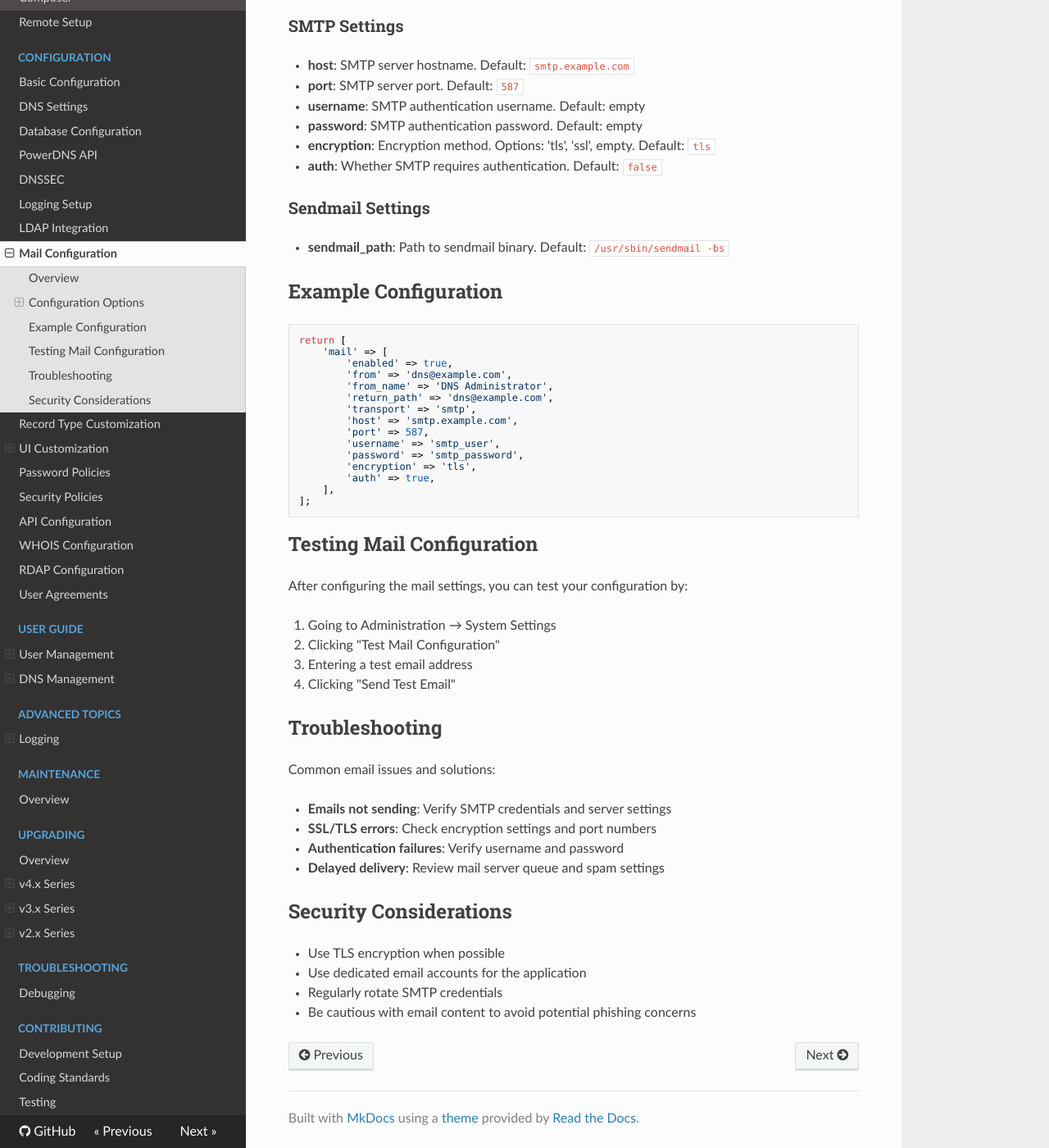
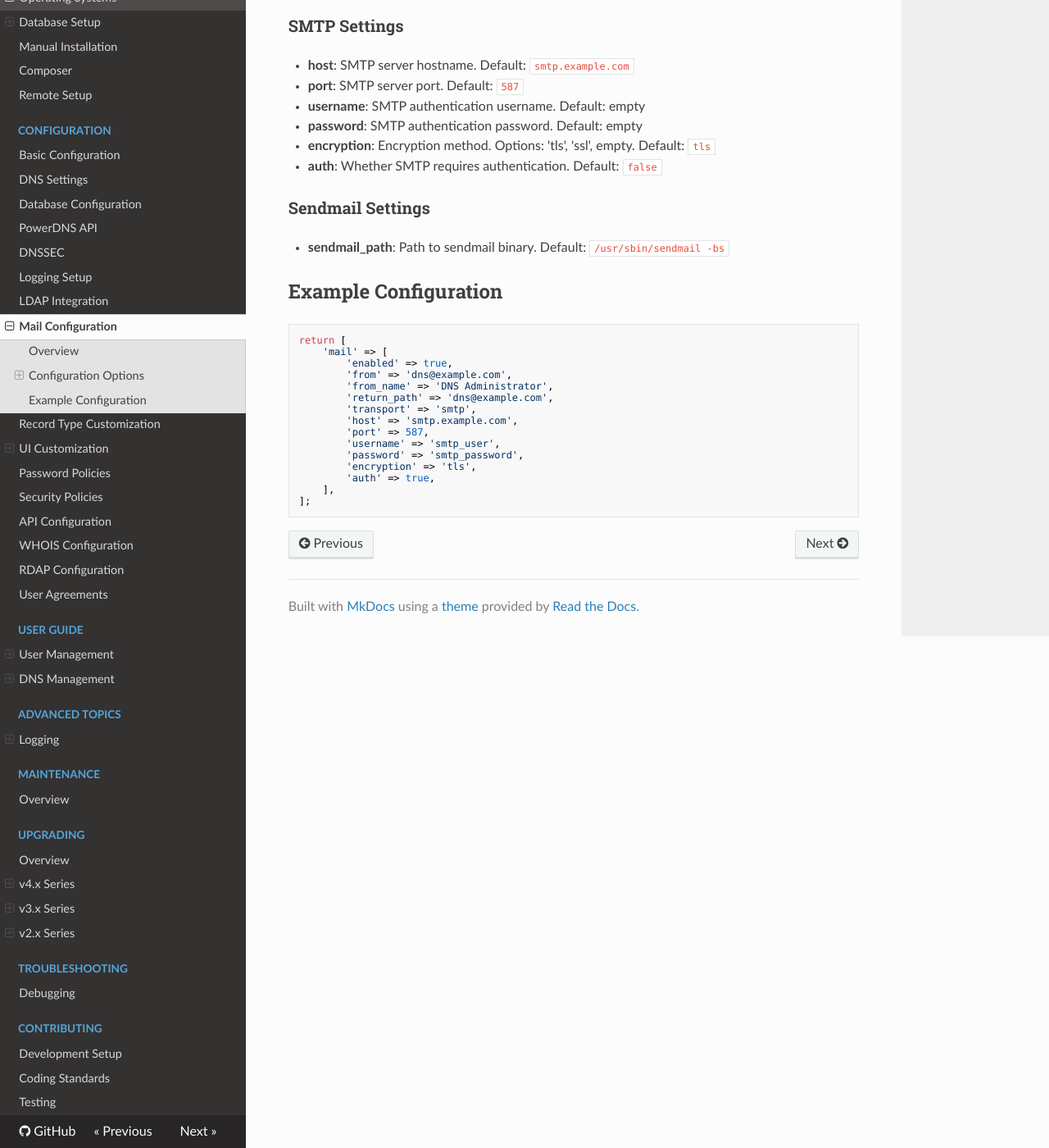
Before and after one commit to poweradmin/poweradmin-docs, an MkDocs documentation site: the page built from docs/configuration/mail.md, in a window 1280 px wide and 1400 px high, scrolled down 692 px. Shown: the whole window at 82% size. Built offline with MkDocs 1.6.1, drawn with Linux system fonts in a browser that asks for light colours; nearby versions of some CDN libraries.

Commit message:
docs: remove testing, troubleshooting, and security sections from mail config

````diff
--- a/docs/configuration/mail.md
+++ b/docs/configuration/mail.md
@@ -53,28 +53,3 @@ return [
     ],
 ];
 ```
-
-## Testing Mail Configuration
-
-After configuring the mail settings, you can test your configuration by:
-
-1. Going to Administration → System Settings
-2. Clicking "Test Mail Configuration"
-3. Entering a test email address
-4. Clicking "Send Test Email"
-
-## Troubleshooting
-
-Common email issues and solutions:
-
-- **Emails not sending**: Verify SMTP credentials and server settings
-- **SSL/TLS errors**: Check encryption settings and port numbers
-- **Authentication failures**: Verify username and password
-- **Delayed delivery**: Review mail server queue and spam settings
-
-## Security Considerations
-
-- Use TLS encryption when possible
-- Use dedicated email accounts for the application
-- Regularly rotate SMTP credentials
-- Be cautious with email content to avoid potential phishing concerns
````
